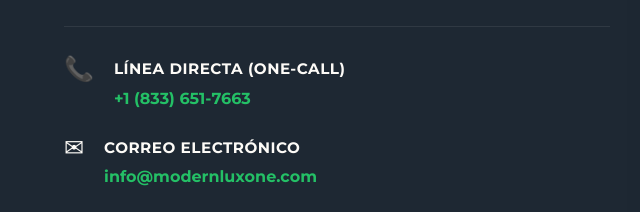
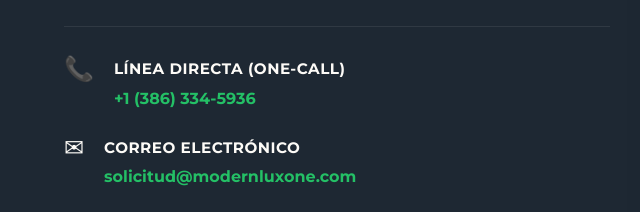
Before and after one commit to yisussdc/Modern-lux-one-2-version, a plain HTML site: page index.html in a window 1280 px wide. Shown: the part 7193-7405 px from the top of the page, 0-640 px from the left. Drawn offline with Linux system fonts and the light colour scheme.

Commit message:
actualizaciones

```diff
--- a/index.html
+++ b/index.html
@@ -521,14 +521,14 @@
                                 <span class="detail-icon">📞</span>
                                 <div>
                                     <h4>Línea Directa (ONE-Call)</h4>
-                                    <a href="tel:+18336517663" class="gold-link">+1 (833) 651-7663</a>
+                                    <a href="tel:+13863345936" class="gold-link">+1 (386) 334-5936</a>
                                 </div>
                             </div>
                             <div class="detail-item">
                                 <span class="detail-icon">✉</span>
                                 <div>
                                     <h4>Correo Electrónico</h4>
-                                    <a href="mailto:info@modernluxone.com" class="gold-link">info@modernluxone.com</a>
+                                    <a href="mailto:solicitud@modernluxone.com" class="gold-link">solicitud@modernluxone.com</a>
                                 </div>
                             </div>
                             <div class="detail-item">
--- a/index.js
+++ b/index.js
@@ -388,7 +388,7 @@
 
             try {
                 // Petición a tu API local
-                const response = await fetch('http://127.0.0.1:8000/api/solicitar-inspeccion', {
+                const response = await fetch('https://backend-inspecciones-72xj.onrender.com', {
                     method: 'POST',
                     headers: { 'Content-Type': 'application/json' },
                     body: JSON.stringify(datosFormulario)
```
